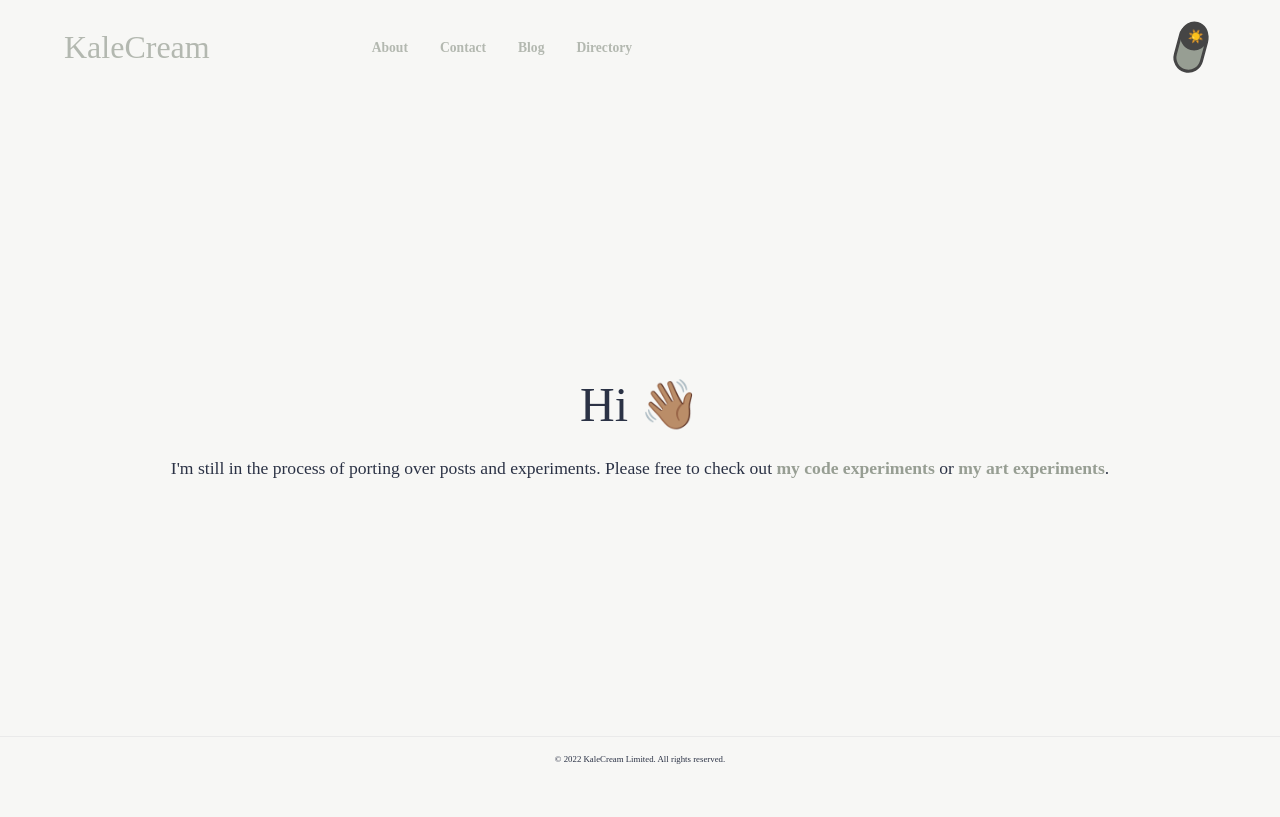
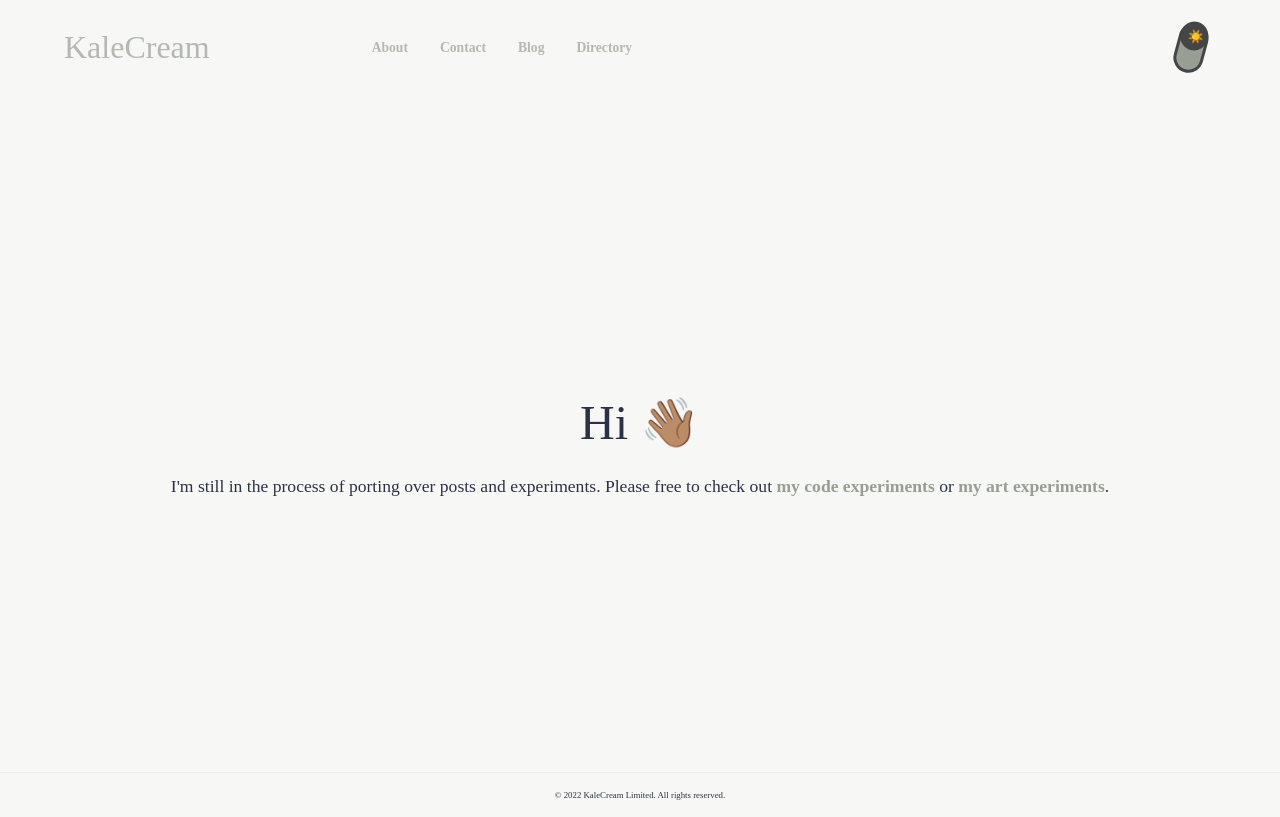
Before and after one commit to kalecream/OldWebBrain, a Next.js app: page / in a window 1280 px wide. Built offline with nearby package versions, Linux system fonts and the light colour scheme.

Commit message:
change main page height

```diff
--- a/styles/globals.css
+++ b/styles/globals.css
@@ -57,9 +57,8 @@ body {
   animation-fill-mode: backwards; */
 }
 main {
-  min-height: 80vh;
+  min-height: 84.5vh;
   padding: 1rem 2rem;
-  flex: 1;
   display: flex;
   flex-direction: column;
   justify-content: center;
```
